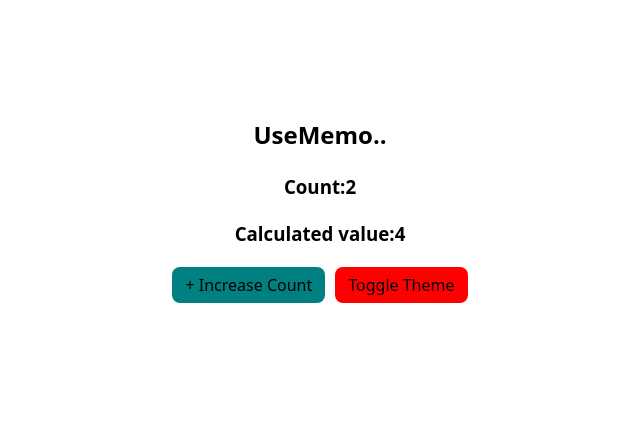
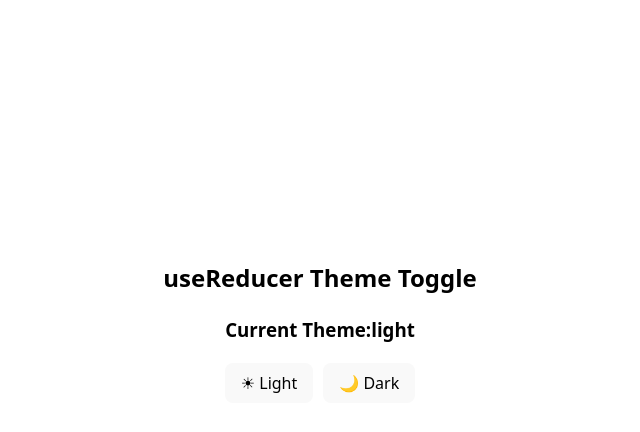
Before and after one commit to zarish123z/React.js, a React (Vite) app in the folder vite-project/: page / in a window 1280 px wide. Shown: the top 432 px of the page, without its empty margins (320-960 px from the left). Built offline with nearby package versions, Linux system fonts and the light colour scheme.

Commit message:
UseReducer_(Hook)

```diff
--- a/vite-project/src/main.jsx
+++ b/vite-project/src/main.jsx
@@ -49,8 +49,8 @@ createRoot(document.getElementById("root")).render(
     {/* <UseContext>
   <AppInsideuseContext/>
 </UseContext> */}
-{/* <UseReducer/> */}
-<UseMemo/>
+<UseReducer/>
+{/* <UseMemo/> */}
 
 
 
```
